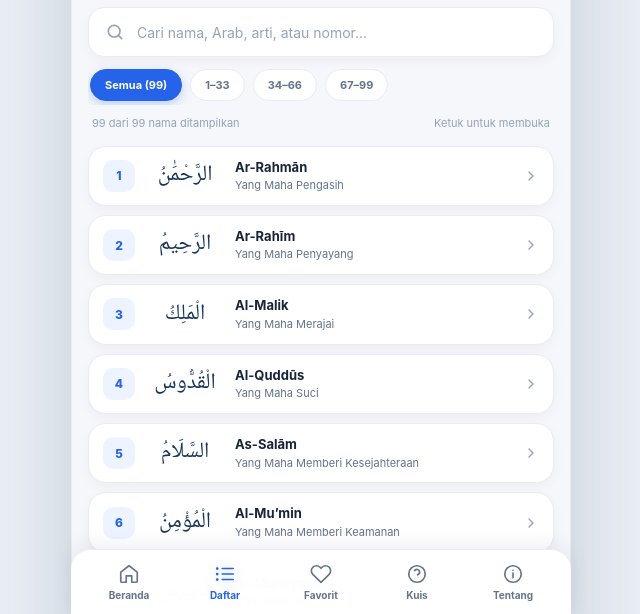
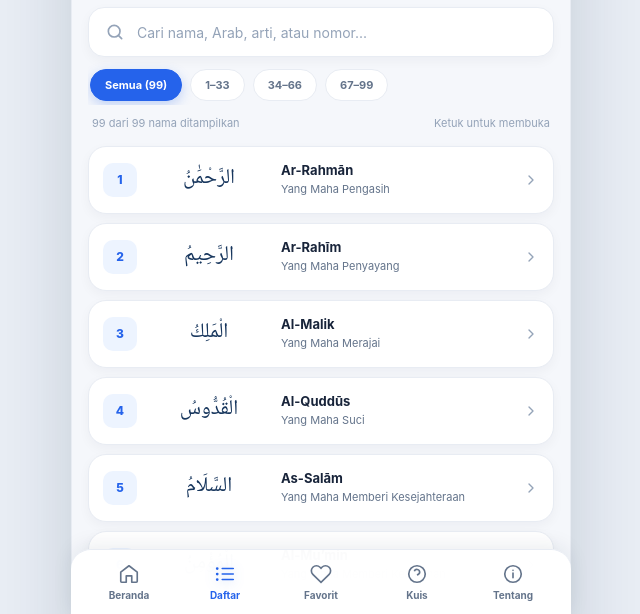
Before and after one commit to kliknet115-Git/99AsmaulHusna, a plain HTML site: page index.html in a window 1280 px wide. Both pictures are taken after a click on the button "Lihat Semua →". Shown: the part 186-800 px from the top of the page, without its empty margins (319-959 px from the left). Drawn offline with Linux system fonts and the light colour scheme.

Commit message:
fix: buat kartu lebih tinggi dan wrap tulisan arab panjang seperti Dzul-Jalali wal-Ikram

```diff
--- a/css/style.css
+++ b/css/style.css
@@ -605,12 +605,13 @@ button {
 
 .name-card {
   width: 100%;
+  min-height: 68px;
   border: 1px solid var(--border);
   border-radius: 18px;
   background: var(--card-bg);
-  padding: 12px 14px;
+  padding: 13px 14px;
   display: grid;
-  grid-template-columns: 32px 76px minmax(0, 1fr) 24px;
+  grid-template-columns: 34px minmax(96px, 120px) minmax(0, 1fr) 18px;
   gap: 12px;
   align-items: center;
   text-align: left;
@@ -620,14 +621,19 @@ button {
   transition: transform 0.12s ease, border-color 0.12s ease, box-shadow 0.12s ease;
 }
 
+.name-card.is-long {
+  min-height: 88px;
+  padding: 15px 14px;
+}
+
 .name-card:active {
   transform: scale(0.98);
   background: var(--surface);
 }
 
 .number-badge {
-  width: 32px;
-  height: 32px;
+  width: 34px;
+  height: 34px;
   border-radius: 10px;
   background: var(--blue-soft);
   color: var(--blue);
@@ -636,16 +642,23 @@ button {
   display: grid;
   place-items: center;
   flex-shrink: 0;
+  align-self: center;
 }
 
 .card-arabic {
   font-family: "Noto Naskh Arabic", "Traditional Arabic", "Amiri", "Geeza Pro", serif;
-  font-size: 22px;
-  line-height: 1.45;
+  font-size: 21px;
+  line-height: 1.35;
   color: var(--navy);
   text-align: center;
-  white-space: nowrap;
+  white-space: normal;
+  word-break: normal;
   direction: rtl;
+}
+
+.card-arabic.is-long {
+  font-size: 18px;
+  line-height: 1.35;
 }
 
 [data-theme="dark"] .card-arabic {
--- a/js/app.js
+++ b/js/app.js
@@ -336,10 +336,19 @@ function renderList() {
 // Render Card HTML
 function generateCardHTML(item) {
   const isFav = AppState.favorites.includes(item.number);
+  const isLong = item.arabic.length > 15;
+
+  let arabicDisplay = escapeHTML(item.arabic);
+  if (item.number === 85) {
+    arabicDisplay = 'ذُو الْجَلَالِ<br>وَالْإِكْرَامِ';
+  } else if (item.number === 84) {
+    arabicDisplay = 'مَالِكُ الْـمُلْكِ';
+  }
+
   return `
-    <button class="name-card" onclick="openDetail(${item.number})" aria-label="Nama ${item.number}: ${item.latin}">
+    <button class="name-card ${isLong ? 'is-long' : ''}" onclick="openDetail(${item.number})" aria-label="Nama ${item.number}: ${item.latin}">
       <span class="number-badge">${item.number}</span>
-      <span class="card-arabic" lang="ar" dir="rtl">${escapeHTML(item.arabic)}</span>
+      <span class="card-arabic ${isLong ? 'is-long' : ''}" lang="ar" dir="rtl">${arabicDisplay}</span>
       <div class="card-info">
         <span class="card-latin">
           ${escapeHTML(item.latin)}
--- a/sw.js
+++ b/sw.js
@@ -1,5 +1,5 @@
 // Service Worker for 99 Asmaul Husna PWA
-const CACHE_NAME = 'asmaul-husna-v1.0.3';
+const CACHE_NAME = 'asmaul-husna-v1.0.4';
 const ASSETS_TO_CACHE = [
   './',
   './index.html',
```
